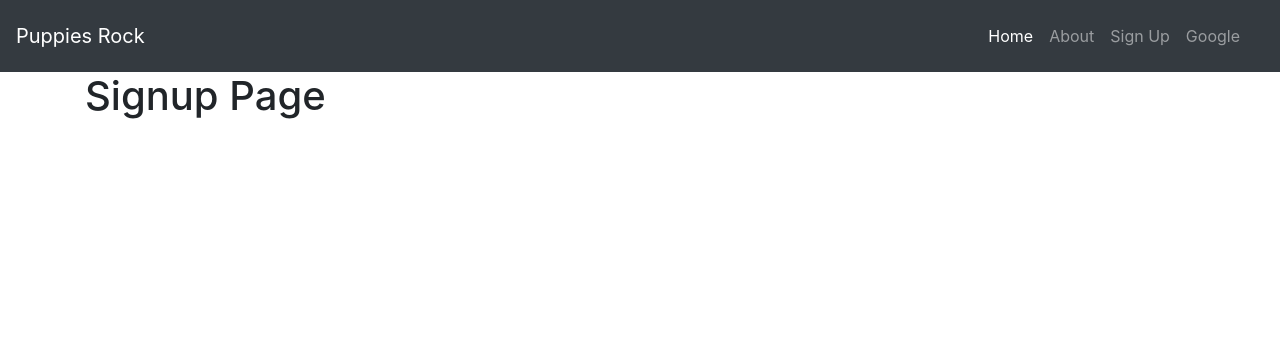
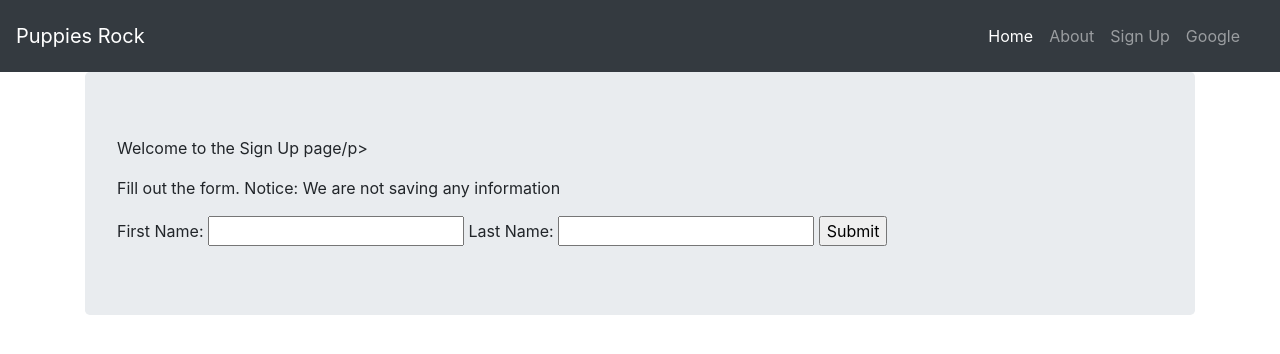
Before and after one commit to ghigbie/flask-forms, a Flask app: page /signup in a window 1280 px wide. Shown: the top 354 px of the page. Run offline with Flask 2, Linux system fonts and the light colour scheme; some libraries are stand-ins or nearby versions.

Commit message:
Add content for form

```diff
--- a/templates/signup.html
+++ b/templates/signup.html
@@ -1,5 +1,18 @@
 {% extends "base.html" %}
 
 {% block content %}
-    <h1>Signup Page</h1>
+    <div class="jumbotron">
+        <p>Welcome to the Sign Up page/p>
+        <p>Fill out the form. Notice: We are not saving any information</p>
+        <form action="{{ url_for('thankyou') }}">
+            <label for="first">First Name:</label>
+            <input type="text"
+                   name="first"/>
+            <label for="last">Last Name:</label>
+            <input type="text"
+                   name="last"/>
+            <input type="submit"
+                   value="Submit"/>
+        </form>
+    </div>
 {% endblock %}
```
